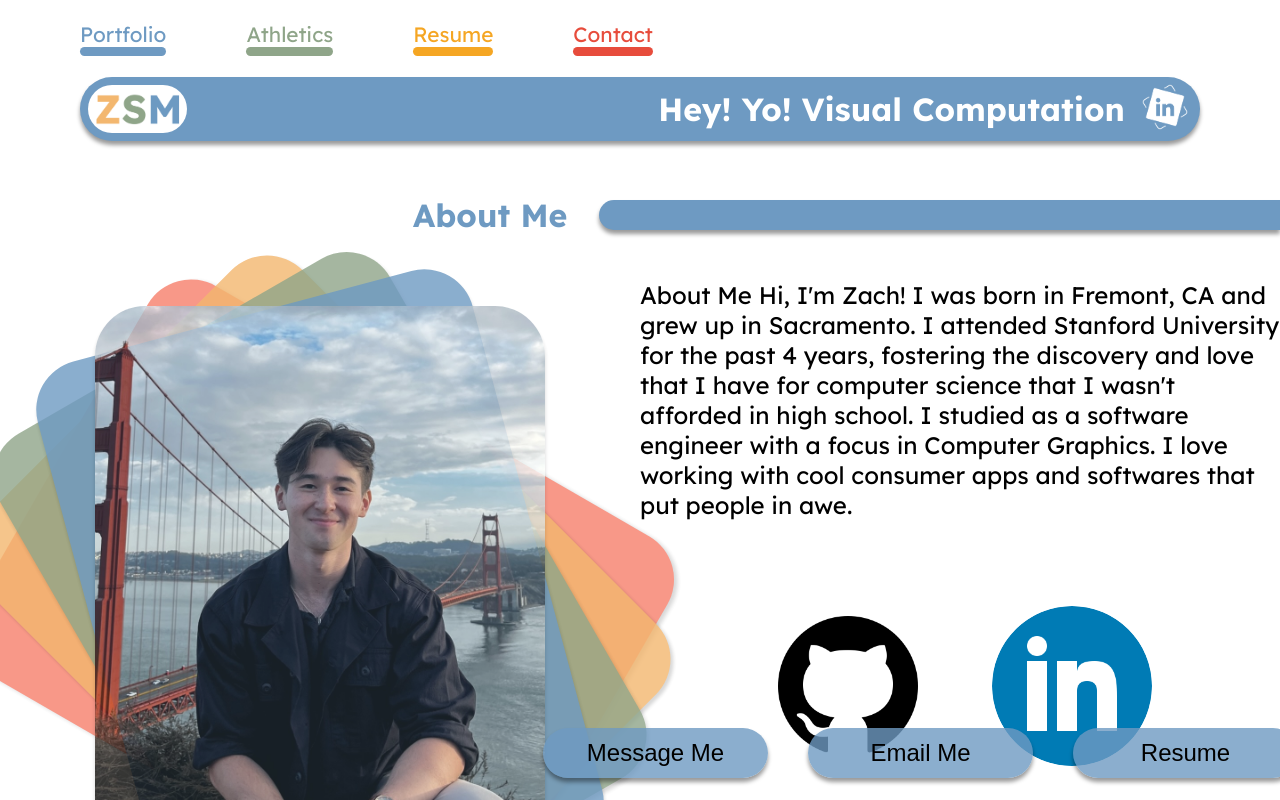
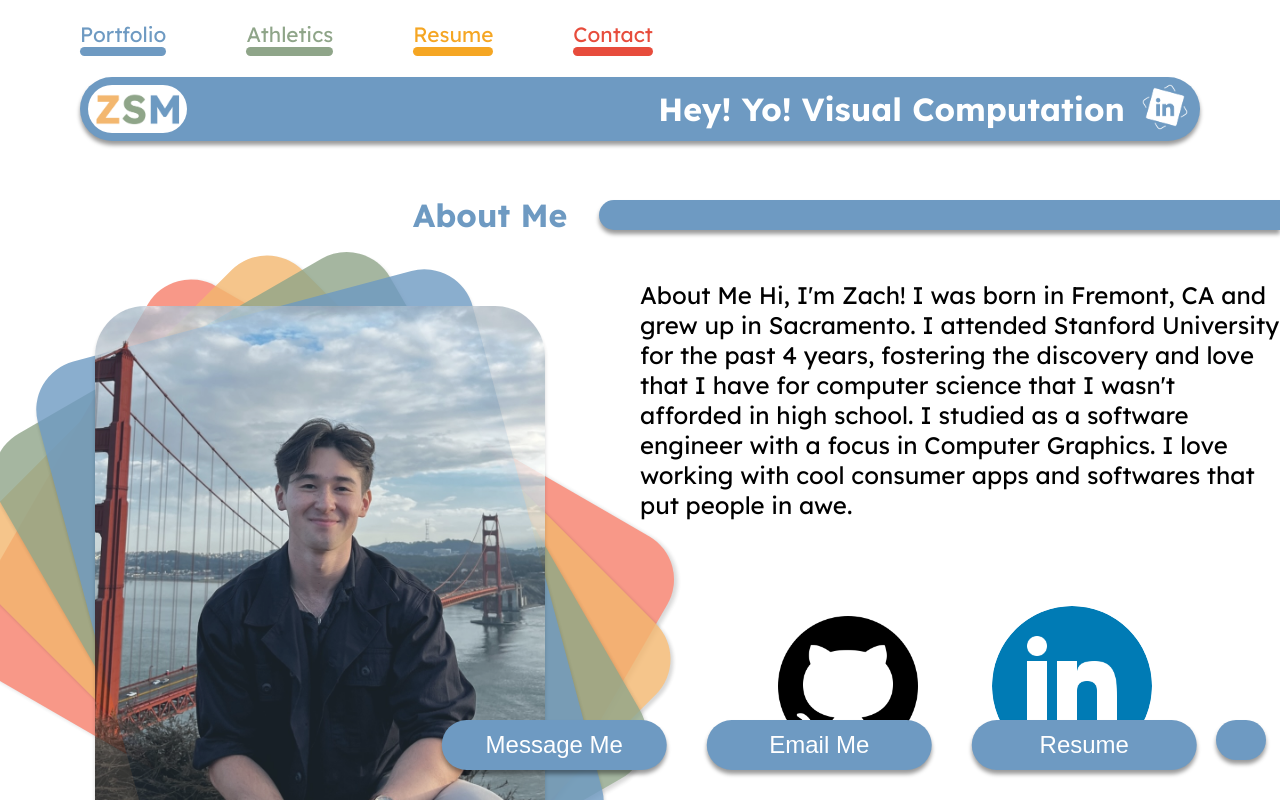
Before and after one commit to Zachshotamartin/portfolio-website, a React (Create React App) app: page / in a window 1280 px wide. Both pictures are taken after a click on the button 1252 px from the left and 740 px from the top of the page. Shown: the top 800 px of the page. Built offline with nearby package versions, Linux system fonts and the light colour scheme.

Commit message:
added animation and transition more reliably to the Popup component

```diff
--- a/src/components/athletics/Athletics.js
+++ b/src/components/athletics/Athletics.js
@@ -11,7 +11,7 @@ const Athletics = () => {
         <button className={styles.orange}>Pommels</button>
         <button className={styles.red}>Rings</button>
       </div>
-      <video className={styles.video} controls autoplay loop>
+      <video className={styles.video} controls autoPlay loop>
         <source src={gymvideo} type="video/mp4" />
       </video>
 
--- a/src/components/popup/Popup.js
+++ b/src/components/popup/Popup.js
@@ -11,57 +11,92 @@ const Popup = () => {
   const navRef = useRef(null);
 
   const handleOpen = () => {
-    setTransitioning(true);
-    setTimeout(() => {
     setIsOpen(true);
-    }, 2000);
-    setTransitioning(false);
   };
 
   const handleNavOpen = () => {
+    console.log("handlenav called");
+    console.log(navIsOpen);
     setNavIsOpen(true);
+    console.log(navIsOpen);
   };
 
   const handleClose = () => {
-    setTransitioning(true);
-    setTimeout(() => {
     setIsOpen(false);
-    }, 2000);
-    setTransitioning(false);
   };
 
   const handleNavClose = () => {
+    setTransitioning(true);
+    setTimeout(() => {
       setNavIsOpen(false);
+      setTransitioning(false);
+    }, 500);
   };
 
-  useEffect(() => {
-    const handleClickOutside = (event) => {
-      if (navRef.current && !navRef.current.contains(event.target)) {
-        handleNavClose();
-      }
-    };
+  //   useEffect(() => {
+  //     const handleClickOutside = (event) => {
+  //       if (navRef.current && !navRef.current.contains(event.target)) {
+  //         handleNavClose();
+  //       }
+  //     };
 
-    if (navIsOpen) {
-      document.addEventListener("mousedown", handleClickOutside);
-    }
+  //     if (navIsOpen) {
+  //       document.addEventListener("click", handleClickOutside);
+  //     }
 
-    return () => {
-      document.removeEventListener("mousedown", handleClickOutside);
-    };
-  }, [navIsOpen]);
+  //     return () => {
+  //       document.removeEventListener("click", handleClickOutside);
+  //     };
+  //   }, [navIsOpen]);
 
   return (
     <div className={styles.component}>
-      {!navIsOpen && <button onClick={handleNavOpen}></button>}
+      {
+        <button
+          className={styles.componentbutton}
+          onClick={!navIsOpen ? handleNavOpen : handleNavClose}
+        ></button>
+      }
       {navIsOpen && (
         <div ref={navRef} className={styles.container}>
-          <button onClick={handleOpen}>Message Me</button>
+          <div className={styles.torotate}>
+            <button
+              className={
+                !transitioning
+                  ? styles.containerbutton
+                  : styles.containerbuttontransitioning
+              }
+              onClick={handleOpen}
+            >
+              Message Me
+            </button>
+          </div>
+          <div className={styles.torotate}>
             <a href="mailto:zachsm@alumni.stanford.edu">
-            <button>Email Me</button>
+              <button
+                className={
+                  !transitioning
+                    ? styles.containerbutton
+                    : styles.containerbuttontransitioning
+                }
+              >
+                Email Me
+              </button>
             </a>
+          </div>
+          <div className={styles.torotate}>
             <a href={PDF} target="_blank" rel="noopener noreferrer">
-            <button>Resume</button>
+              <button
+                className={
+                  !transitioning
+                    ? styles.containerbutton
+                    : styles.containerbuttontransitioning
+                }
+              >
+                Resume
+              </button>
             </a>
+          </div>
           {isOpen && <Message onClose={handleClose} />}
         </div>
       )}
--- a/src/components/popup/Popup.module.css
+++ b/src/components/popup/Popup.module.css
@@ -1,66 +1,79 @@
-/*************  ✨ Codeium Command 🌟  *************/
 .component {
   position: fixed;
   top: 90%;
   left: 95%;
 }
-.component-hide {
-}
-.component button {
+
+.componentbutton {
   border-radius: 1000px;
   border: none;
-  width: 40px;
+  width: 50px;
   height: 40px;
   padding: 0px;
   cursor: pointer;
   box-shadow: 0 4px 4px rgba(0, 0, 0, 0.4);
+  background-color: rgba(110, 154, 194, 1);
   transition: ease-in-out 0.3s;
-  background-color: rgba(110, 154, 194, 0.8);
-  animation: rollOutToRight 0.5s ease-in-out forwards;
-  animation-fill-mode: forwards;
 }
-.component button:hover {
+
+.componentbutton:hover {
   cursor: pointer;
-  transform: rotate(-15deg);
+  transform: scale(1.2);
 }
 
 .container {
   position: fixed;
   display: flex;
+  flex-direction: row;
   justify-content: flex-end;
+  align-items: center;
   width: 100%;
-  left: 0%;
-  animation: rollInFromRight 0.5s ease-in-out forwards;
-  animation-fill-mode: forwards;
+  top: 89%;
+  left: -5%;
 }
 
-.container button {
+.containerbutton {
   text-align: center;
   font-size: 1rem;
   height: 50px;
   width: 225px;
-
   border-radius: 1000px;
   border: none;
   margin: 0.5rem;
   box-shadow: 0 4px 4px rgba(0, 0, 0, 0.4);
   font-size: 1.5rem;
   margin-left: 2rem;
-  transition: ease-in-out 0.3s;
-  background-color: rgba(110, 154, 194, 0.8);
+  background-color: rgba(110, 154, 194, 1);
+  animation: rollInFromRight 0.5s forwards;
+  color: white; /* Transition specifically for the transform property */
 }
-.container button:hover {
-  cursor: pointer;
-  transform: rotate(-15deg);
+.torotate {
+  transition: transform 0.3s ease-in-out;
+}
+.torotate:hover {
+  transform: rotate(-15deg); /* Apply rotation on hover */
+}
+
+.containerbuttontransitioning {
+  text-align: center;
+  font-size: 1rem;
+  height: 50px;
+  width: 225px;
+  border-radius: 1000px;
+  border: none;
+  margin: 0.5rem;
+  box-shadow: 0 4px 4px rgba(0, 0, 0, 0.4);
+  font-size: 1.5rem;
+  margin-left: 2rem;
+  background-color: rgba(110, 154, 194, 1);
+  animation: rollOutToRight 0.5s forwards;
 }
 
 @keyframes rollInFromRight {
   0% {
-    transform: translateX(50%);
+    transform: translateX(1000px);
   }
-  50% {
-    transform: translateX(50%);
-  }
+
   100% {
     transform: translateX(-5%);
   }
@@ -68,12 +81,10 @@
 
 @keyframes rollOutToRight {
   0% {
-    transform: translateX(0);
+    transform: translateX(-5%);
   }
-  50% {
-    transform: translateX(40%);
-  }
+
   100% {
-    transform: translateX(40%);
+    transform: translateX(1000px);
   }
 }
```
Lines whose indentation alone changed are shown as unchanged.
